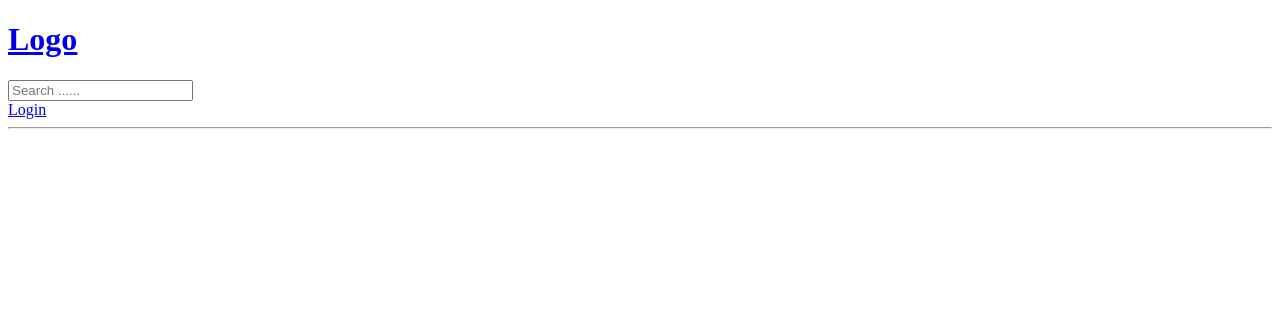
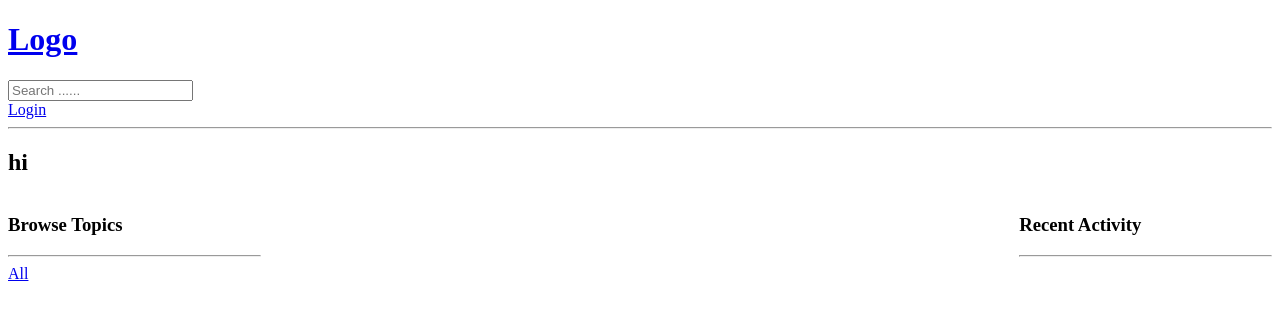
Before and after one commit to huzaifahadams/studyroom, a Django app: template core/templates/core/profile.html in a window 1280 px wide. Shown: the top 320 px of the page. Run offline with Django 4.2, Linux system fonts and the light colour scheme; the template is opened without the code that fills it, so the values that code supplies are empty.

Commit message:
now going on statics styling

```diff
--- a/core/templates/core/activity_component.html
+++ b/core/templates/core/activity_component.html
@@ -2,7 +2,9 @@
 <hr>
 {% for msg in room_msgz %}
 <div>
-<small>@{{msg.user}}   {{msg.created|timesince }}</small>
+<small><a href "{% url 'user-profile' msg.user.id  %}">@{{msg.user}}</a>
+
+    {{msg.created|timesince }}</small>
 <br>
 <small>replied to {{msg}}</small>
 
--- a/core/templates/core/feed_component.html
+++ b/core/templates/core/feed_component.html
@@ -7,8 +7,8 @@
 <a href={% url 'delete-room' room.id %}> Delete</a>
 {% endif%}
 
-<span>@{{room.host.username}}</span>
-
+{% comment %} <span>@{{room.host.username}}</span> {% endcomment %}
+<a href="{% url 'user-profile' room.host.id %}"> @{{room.host.username}} <a/>
 <h3>{{room.id}} -- <a href="{% url 'room' room.id %}">{{room.name}} </a></h3>
 
 <smll>{{room.topic}}</small>
--- a/core/templates/core/profile.html
+++ b/core/templates/core/profile.html
@@ -2,4 +2,28 @@
 
 {% block content %}
 
+<style>
+    .profile-container {
+        display: grid;
+        grid-template-columns: 1fr 3fr 1fr;
+
+    }
+    </style>
+
+<h2> hi {{user.username}}</h2>
+<div class="profile-container"  >
+    <div>
+        {% include "core/topics_component.html" %}
+
+    </div>
+
+    <div>
+        {% include "core/feed_component.html" %}
+    </div>
+
+    <div>
+        {% include "core/activity_component.html" %}
+
+    </div>
+</diiv>
 {% endblock content %}
--- a/core/urls.py
+++ b/core/urls.py
@@ -5,6 +5,7 @@ urlpatterns = [
     path('login/', views.loginpage, name='login'),
     path('register/', views.registerPage, name='register'),
 
+    path('profile/<str:pk>', views.userProfile, name='user-profile'),
 
     path('logout/', views.logoutUser , name='logout'),
 
```
Also changed, not shown: core/views.py (+8 -0 lines).
